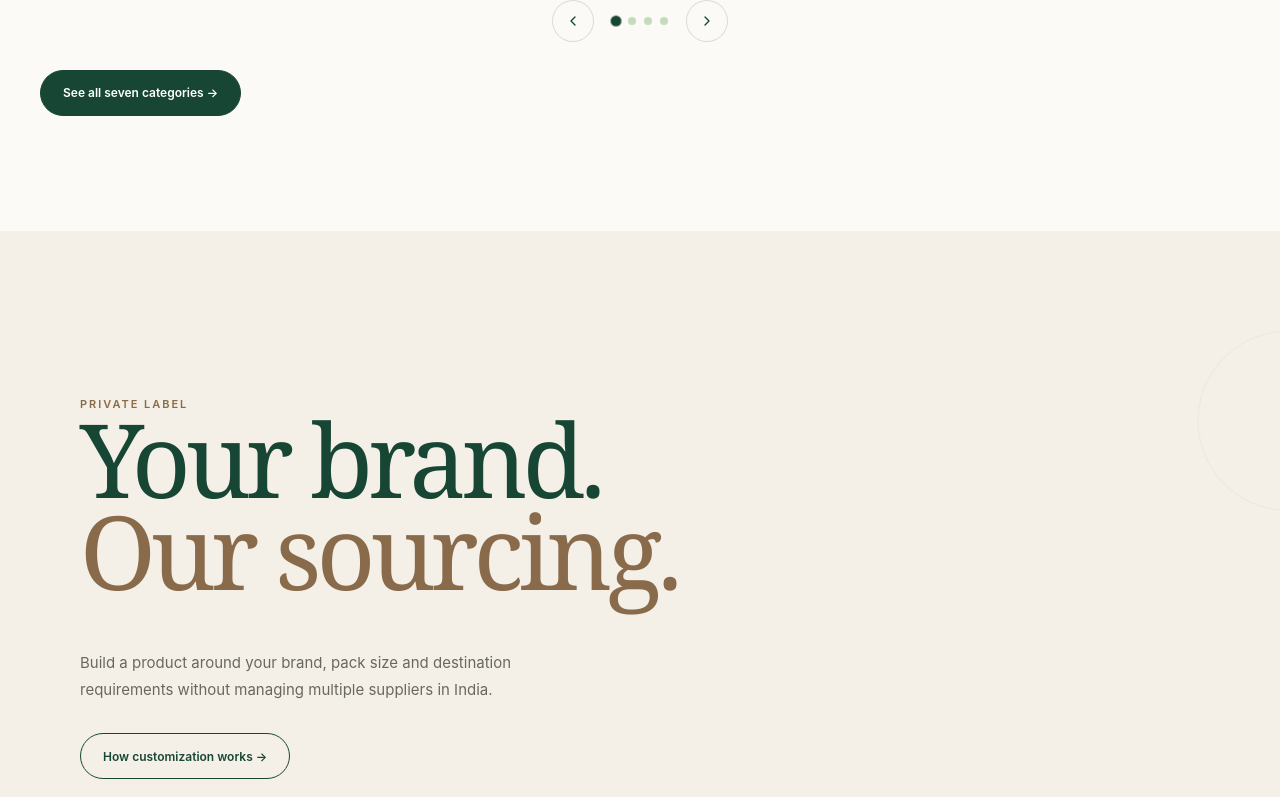
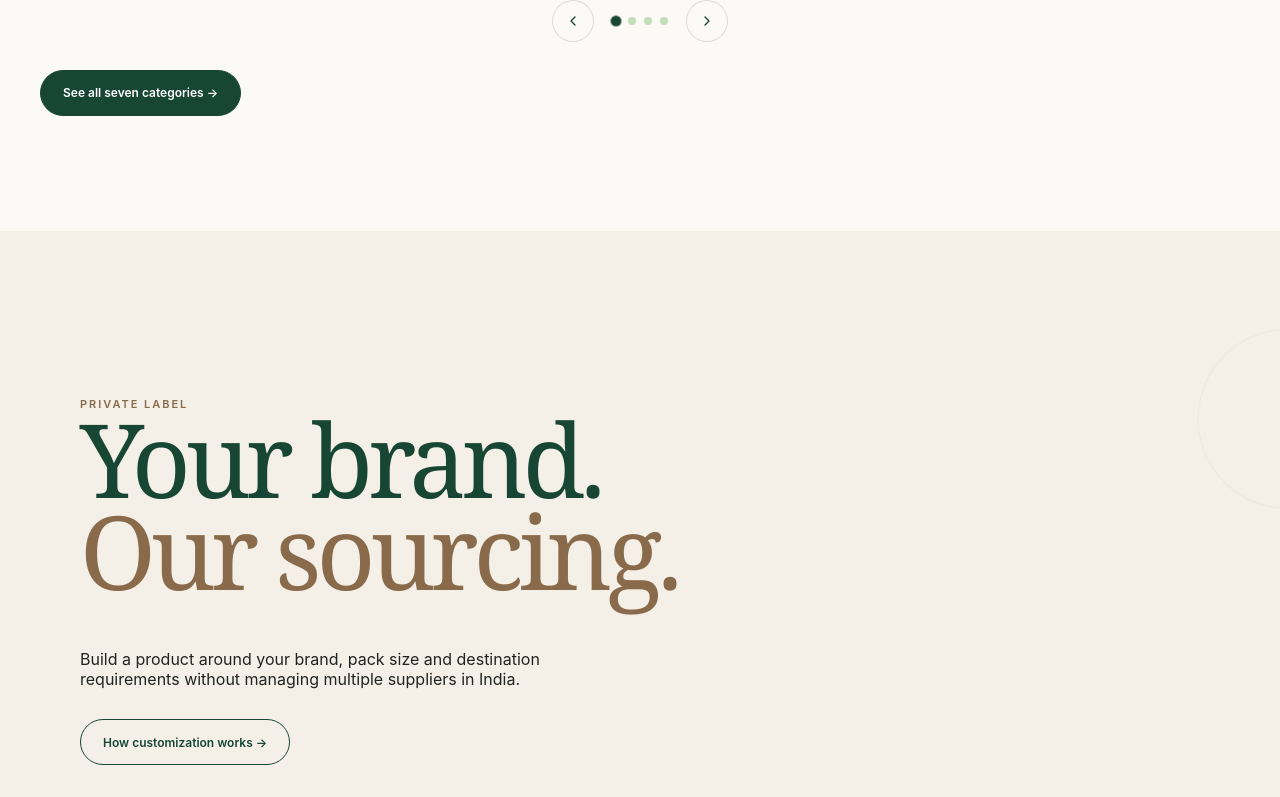
Before and after one commit to Lokesh-5618/sri-jothi-site, a React (Vite) app: page / in a window 1280 px wide. Shown: the part 3129-3926 px from the top of the page. Built offline with nearby package versions, Linux system fonts and the light colour scheme.

Commit message:
Update index.css

```diff
--- a/src/index.css
+++ b/src/index.css
@@ -916,11 +916,9 @@ body:before {
 
 /* statement */
 .statement { background: var(--cream); padding-top: clamp(110px, 13vw, 180px); padding-bottom: clamp(110px, 13vw, 180px); }
-.statement-inner { max-width: 1120px; margin: auto; }
-.statement h2 { font: 400 clamp(56px, 8vw, 112px)/.9 var(--serif); letter-spacing: -.05em; color: var(--green); margin: 0; }
+.statement-inner { max-width: 1120px; margin: auto; display: flex; flex-direction: column; align-items: flex-start; }.statement h2 { font: 400 clamp(56px, 8vw, 112px)/.9 var(--serif); letter-spacing: -.05em; color: var(--green); margin: 0; }
 .statement h2 .accent { color: var(--brown); }
-.statement p { margin: 40px 0 0; max-width: 500px; font-size: 15px; line-height: 1.8; color: #686860; }
-/* journey */
+.statement p { margin: 40px 0 0; max-width: 500px; }/* journey */
 .journey { background: var(--paper); padding-bottom: 0; }
 .journey-copy { display: flex; justify-content: space-between; gap: 40px; align-items: end; margin-bottom: 28px; }
 .journey-copy .display { max-width: 760px; }
```
